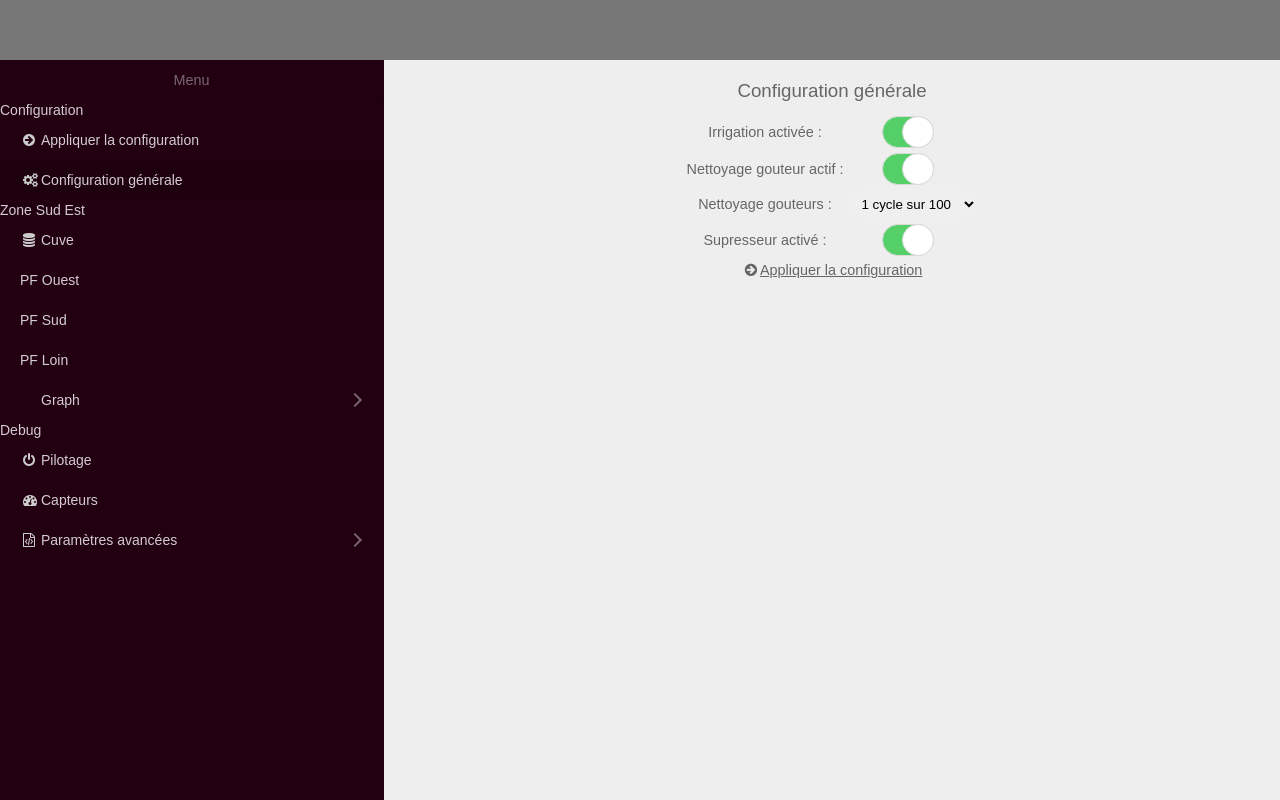
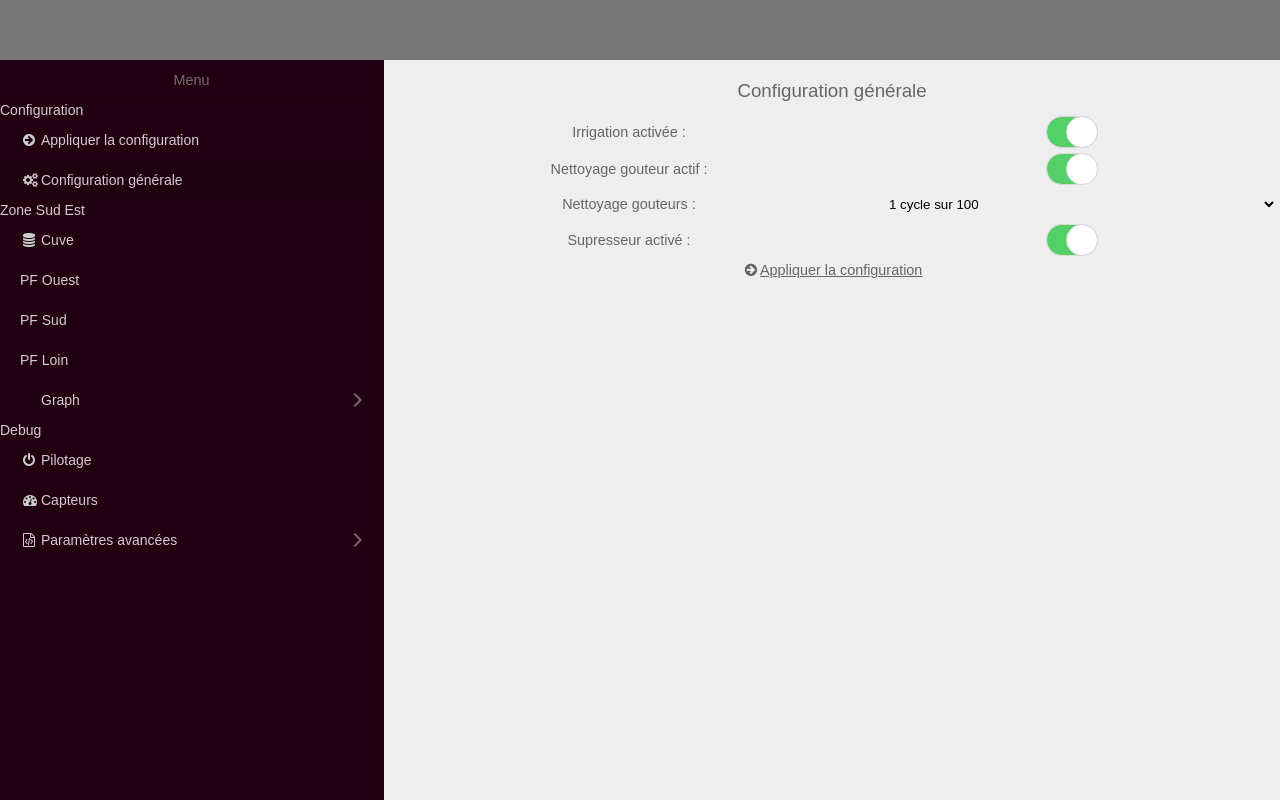
Before and after one commit to bulck/bulckyMobile, a PHP site: page / in a window 1280 px wide, after a click on "Configuration générale". Run offline with PHP 8.4, Linux system fonts and the light colour scheme; some libraries are stand-ins or nearby versions.

Commit message:
Amélioration de la largeur des éléments

```diff
--- a/css/layout.css
+++ b/css/layout.css
@@ -103,7 +103,8 @@ hr {
 table.center {
     margin-left:auto;
     margin-right:auto;
-  }
+    width:100%;
+}
 
 body
 {
@@ -125,8 +126,7 @@ a, a:link, a:active, a:visited, a:hover
 	text-decoration: underline;
 }
 
-select,
-input[type="text"], input[type="password"]
+select, input[type="text"], input[type="password"]
 {
 	-webkit-box-sizing: border-box;
 	-moz-box-sizing: border-box;
@@ -142,6 +142,7 @@ input[type="text"], input[type="password"]
 	padding: 5px 10px;
 	display:inline-block;
 	margin-bottom: 5px;
+    width: 100%;
 }
 
 
@@ -204,6 +205,11 @@ p
 {
 	margin: 20px 10px 10px 10px !important;
 }
+#texte_info
+{
+    margin: 0 !important;
+}
+
 a, a:link, a:active, a:visited, a:hover
 {
 	color: inherit;
```
